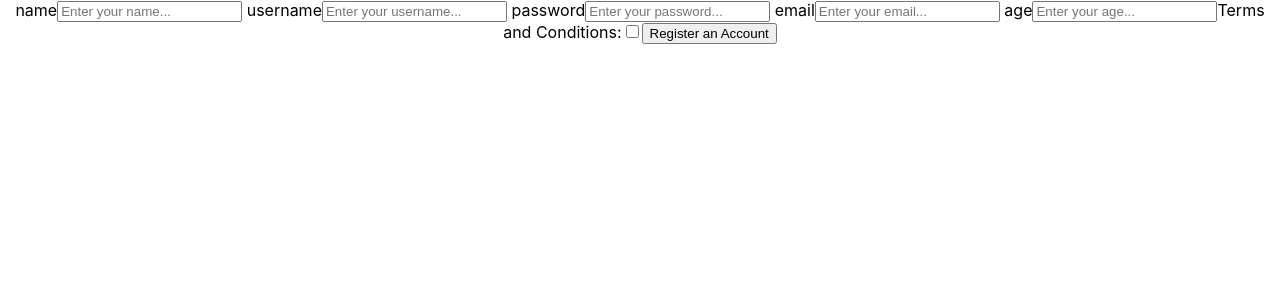
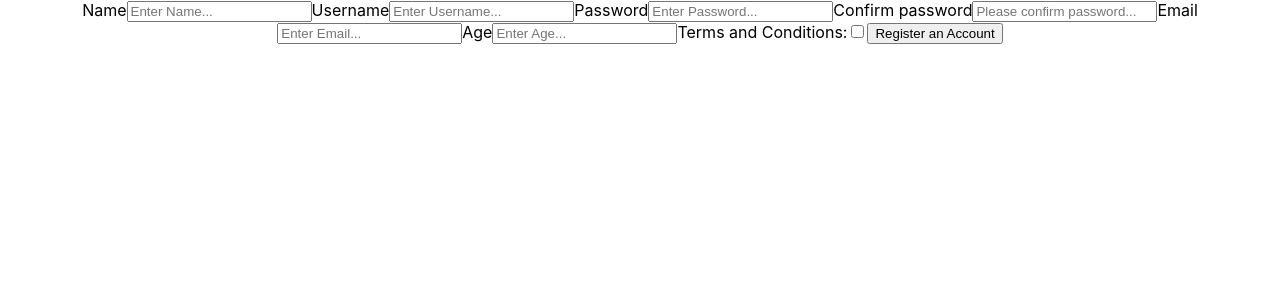
Before and after one commit to BW-Med-Cabinet-2/front-end, a React (Create React App) app in the folder medi-cabinet/: page / in a window 1280 px wide. Shown: the top 300 px of the page. Built offline with nearby package versions, Linux system fonts and the light colour scheme; no server answers.

Commit message:
placeholder text

```diff
--- a/medi-cabinet/src/Components/Register/RegisterForm.js
+++ b/medi-cabinet/src/Components/Register/RegisterForm.js
@@ -10,7 +10,7 @@ const initialFormValues = {
     tos: false,
 }
 
-const inputTextFields = ["name", "username", "password", "email", "age"];
+const inputTextFields = ["name", "username", "password", "confirm password", "email", "age"];
 
 //ADD TOS CHECKBOX;
 
@@ -39,6 +39,16 @@ export default function RegisterForm(props){
         setUser(formValues)
     }
 
+    function createPlaceholderText(name){
+        if (name === "confirm password"){
+            return "Please confirm password..."
+        }
+        else
+        {
+            return `Enter ${name[0].toUpperCase()+name.slice(1)}...`
+        }
+    }
+
     useEffect(() => {
         axios.post("https://reqres.in/api/users", user)
             .then(response => {
@@ -57,14 +67,17 @@ export default function RegisterForm(props){
                 return (
             <label
                 key={`${item}-${ind}`}
-                htmlFor={item}> {item}
+                htmlFor={item}
+            >
+                {item[0].toUpperCase()+item.slice(1)}
+
                 <input
                     id={item}
                     type='text'
-                    name={item}
+                    name={item.split}
                     value={formValues[item]}
                     onChange={onChange}
-                    placeholder={`Enter your ${item}...`}
+                    placeholder={createPlaceholderText(item)}
                 />
             </label>
 
```
